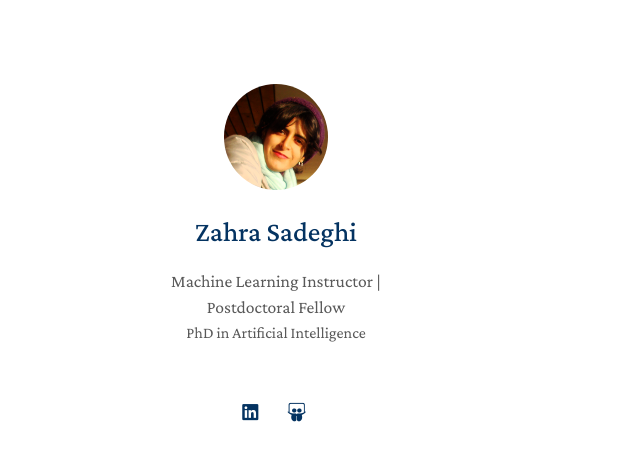
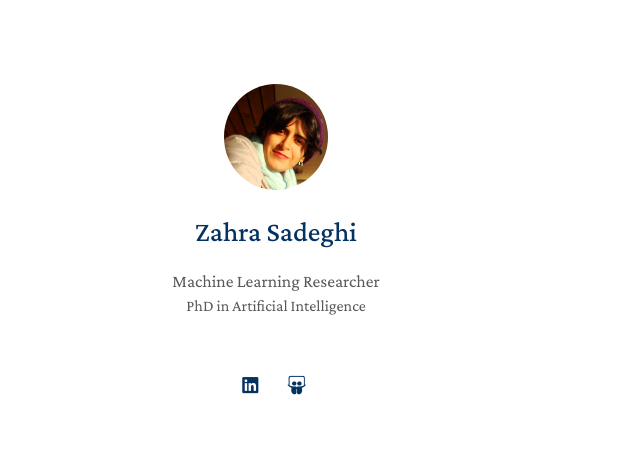
Before and after one commit to zahsa/zahsa.github.io, a Jekyll site: the page built from index.md, in a window 1280 px wide. Shown: the top 461 px of the page, without its empty margins (0-640 px from the left). Built offline with Jekyll 4.4.1, drawn with Linux system fonts in a browser that asks for light colours; nearby versions of some CDN libraries; a style sheet for code colours, icons or effects is not loaded.

Commit message:
Update _config.yml

```diff
--- a/_config.yml
+++ b/_config.yml
@@ -1,6 +1,6 @@
 # Basic Information
 title: Zahra Sadeghi
-position: Machine Learning Instructor | Postdoctoral Fellow
+position: Machine Learning Researcher
 affiliation: PhD in Artificial Intelligence
 
 # email: yourname (at) example.edu
```
